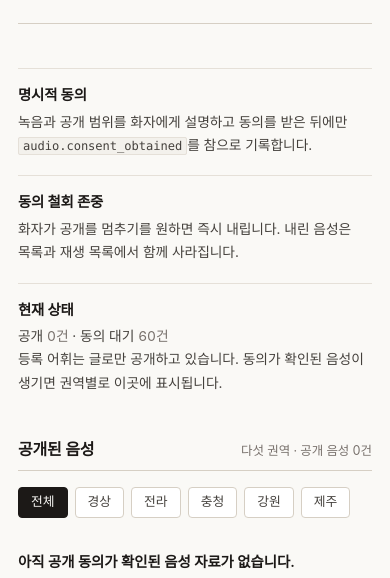
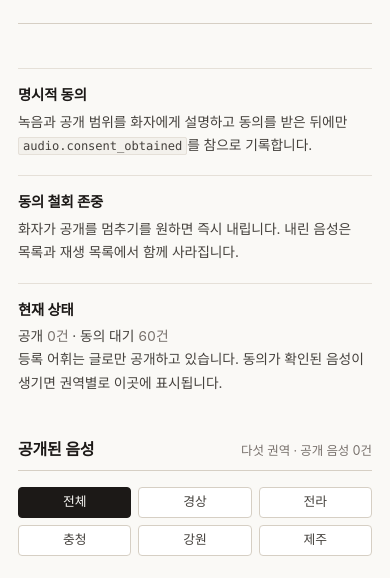
Before and after one commit to muhanu/-test, a plain HTML site: page archive.html in a window 390 px wide. Shown: the part 236-814 px from the top of the page. Drawn offline with Linux system fonts and the light colour scheme; a web font is replaced by a local one.

Commit message:
style: 좁은 화면에서 권역 칩을 3열로 고르게

```diff
--- a/css/style.css
+++ b/css/style.css
@@ -1001,6 +1001,9 @@ code {
   .search-form input { flex: 1 1 100%; border-radius: var(--r) var(--r) 0 0; }
   .search-form button { flex: 1 1 100%; border-left: 0; border-top: 1px solid var(--rule-strong); border-radius: 0 0 var(--r) var(--r); }
 
+  .chip-row { gap: 7px; }
+  .chip { flex: 1 1 calc(33.333% - 7px); justify-content: center; }
+
   .region-row { grid-template-columns: 108px minmax(0, 1fr); gap: 4px 14px; }
   .region-words { font-size: 0.84rem; }
 
```
